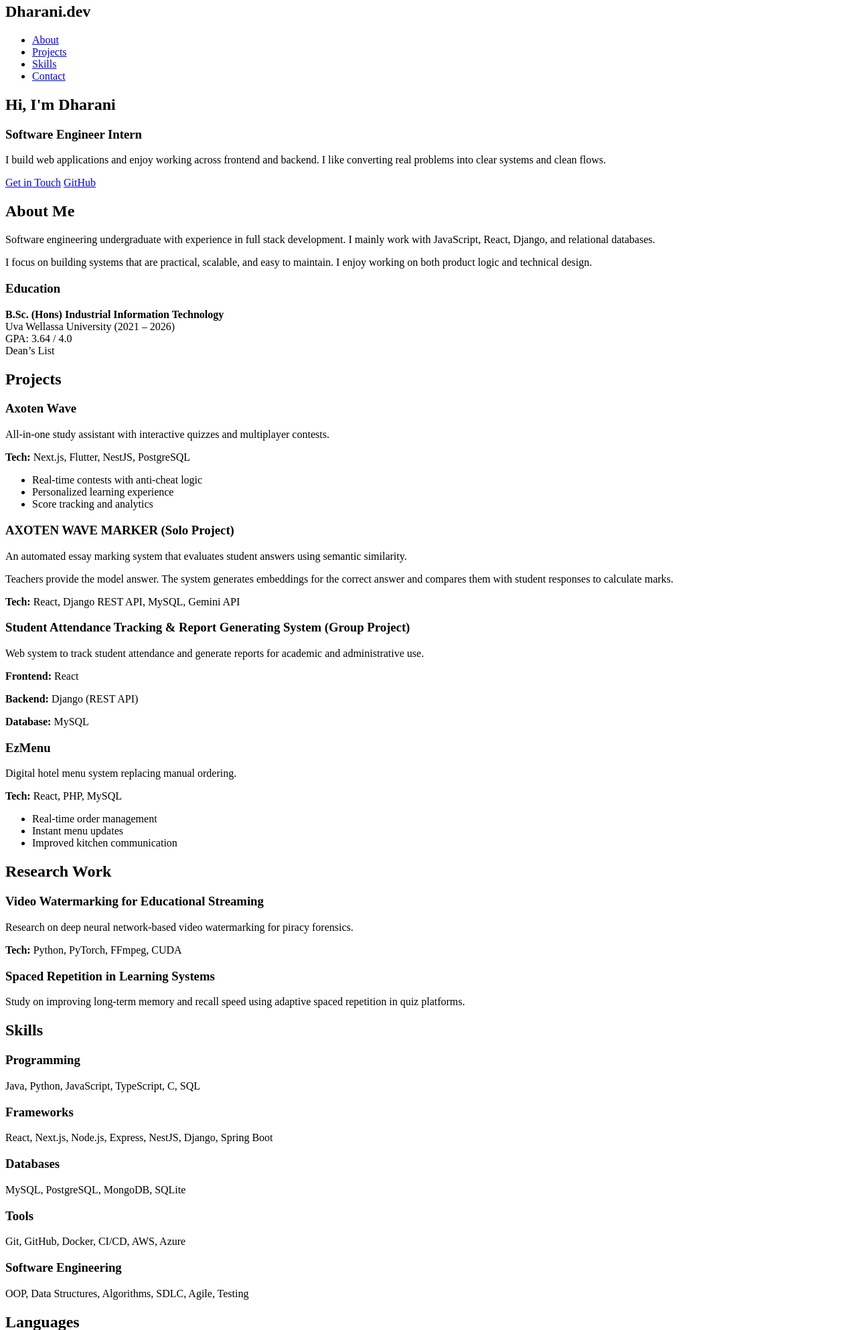
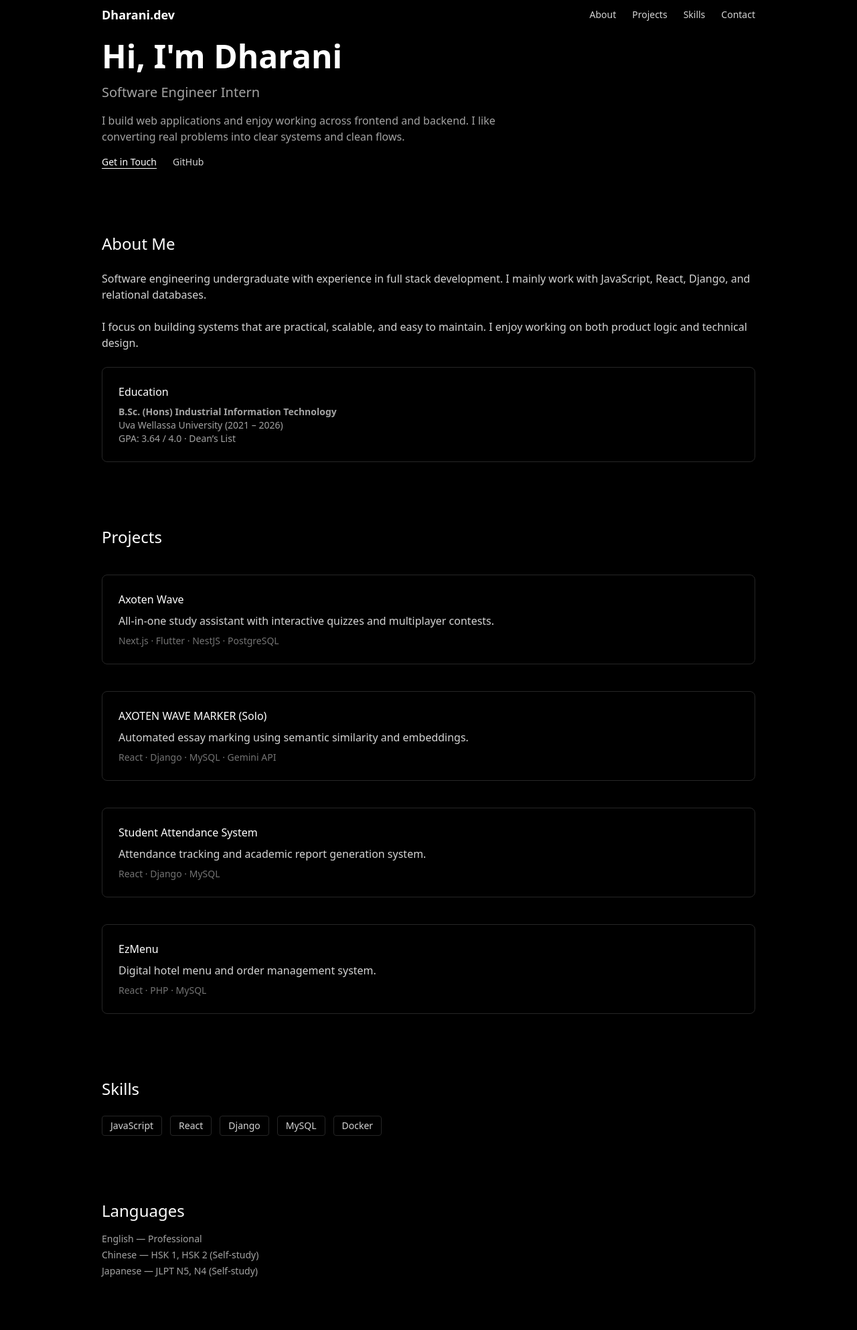
Before and after one commit to dharanisw/dharani-personal-website, a plain HTML site: page index.html in a window 1280 px wide. Shown: the part 16-2002 px from the top of the page at 67% size. Drawn offline with nearby package versions, Linux system fonts and the light colour scheme.

Commit message:
added styles using Tailwind CSS

```diff
--- a/index.html
+++ b/index.html
@@ -3,36 +3,41 @@
 <head>
     <meta charset="UTF-8">
     <meta name="viewport" content="width=device-width, initial-scale=1.0">
+    <script src="https://cdn.tailwindcss.com"></script>
     <title>W. D. Dharani Samudrika</title>
 </head>
-<body>
 
-<!-- Navigation -->
-<nav>
-    <h1>Dharani.dev</h1>
-    <ul>
-        <li><a href="#about">About</a></li>
-        <li><a href="#projects">Projects</a></li>
-        <li><a href="#skills">Skills</a></li>
-        <li><a href="#contact">Contact</a></li>
+<body class="bg-black text-neutral-300 antialiased">
+
+<nav class="max-w-5xl mx-auto px-6 py-6 flex justify-between items-center">
+    <h1 class="text-white font-semibold text-lg">Dharani.dev</h1>
+    <ul class="flex gap-6 text-sm">
+        <li><a href="#about" class="hover:text-white">About</a></li>
+        <li><a href="#projects" class="hover:text-white">Projects</a></li>
+        <li><a href="#skills" class="hover:text-white">Skills</a></li>
+        <li><a href="#contact" class="hover:text-white">Contact</a></li>
     </ul>
 </nav>
 
-<!-- Hero -->
-<section>
-    <h2>Hi, I'm Dharani</h2>
-    <h3>Software Engineer Intern</h3>
-    <p>
+<main class="max-w-5xl mx-auto px-6 space-y-24">
+
+<section class="space-y-4">
+    <h2 class="text-4xl sm:text-5xl font-semibold text-white">
+        Hi, I'm Dharani
+    </h2>
+    <h3 class="text-xl text-neutral-400">Software Engineer Intern</h3>
+    <p class="max-w-2xl text-neutral-400">
         I build web applications and enjoy working across frontend and backend.
         I like converting real problems into clear systems and clean flows.
     </p>
-    <a href="#contact">Get in Touch</a>
-    <a href="https://github.com/dharanisw" target="_blank">GitHub</a>
+    <div class="flex gap-6 text-sm">
+        <a href="#contact" class="text-white underline underline-offset-4">Get in Touch</a>
+        <a href="https://github.com/dharanisw" target="_blank" class="hover:text-white">GitHub</a>
+    </div>
 </section>
 
-<!-- About -->
-<section id="about">
-    <h2>About Me</h2>
+<section id="about" class="space-y-6">
+    <h2 class="text-2xl font-medium text-white">About Me</h2>
     <p>
         Software engineering undergraduate with experience in full stack development.
         I mainly work with JavaScript, React, Django, and relational databases.
@@ -42,158 +47,80 @@
         I enjoy working on both product logic and technical design.
     </p>
 
-    <h3>Education</h3>
-    <p>
-        <strong>B.Sc. (Hons) Industrial Information Technology</strong><br>
-        Uva Wellassa University (2021 – 2026)<br>
-        GPA: 3.64 / 4.0<br>
-        Dean’s List
-    </p>
+    <div class="border border-neutral-800 rounded-lg p-6">
+        <h3 class="text-white font-medium">Education</h3>
+        <p class="mt-2 text-sm text-neutral-400">
+            <strong>B.Sc. (Hons) Industrial Information Technology</strong><br>
+            Uva Wellassa University (2021 – 2026)<br>
+            GPA: 3.64 / 4.0 · Dean’s List
+        </p>
+    </div>
 </section>
 
-<!-- Projects -->
-<section id="projects">
-    <h2>Projects</h2>
+<section id="projects" class="space-y-10">
+    <h2 class="text-2xl font-medium text-white">Projects</h2>
 
-    <article>
-        <h3>Axoten Wave</h3>
+    <article class="border border-neutral-800 rounded-lg p-6 space-y-2">
+        <h3 class="text-white font-medium">Axoten Wave</h3>
         <p>All-in-one study assistant with interactive quizzes and multiplayer contests.</p>
-        <p><strong>Tech:</strong> Next.js, Flutter, NestJS, PostgreSQL</p>
-        <ul>
-            <li>Real-time contests with anti-cheat logic</li>
-            <li>Personalized learning experience</li>
-            <li>Score tracking and analytics</li>
-        </ul>
+        <p class="text-sm text-neutral-500">Next.js · Flutter · NestJS · PostgreSQL</p>
     </article>
 
-    <article>
-        <h3>AXOTEN WAVE MARKER (Solo Project)</h3>
+    <article class="border border-neutral-800 rounded-lg p-6 space-y-2">
+        <h3 class="text-white font-medium">AXOTEN WAVE MARKER (Solo)</h3>
         <p>
-            An automated essay marking system that evaluates student answers
-            using semantic similarity.
+            Automated essay marking using semantic similarity and embeddings.
         </p>
-        <p>
-            Teachers provide the model answer. The system generates embeddings
-            for the correct answer and compares them with student responses
-            to calculate marks.
-        </p>
-        <p><strong>Tech:</strong> React, Django REST API, MySQL, Gemini API</p>
+        <p class="text-sm text-neutral-500">React · Django · MySQL · Gemini API</p>
     </article>
 
-    <article>
-        <h3>Student Attendance Tracking & Report Generating System (Group Project)</h3>
+    <article class="border border-neutral-800 rounded-lg p-6 space-y-2">
+        <h3 class="text-white font-medium">Student Attendance System</h3>
         <p>
-            Web system to track student attendance and generate reports for
-            academic and administrative use.
+            Attendance tracking and academic report generation system.
         </p>
-        <p><strong>Frontend:</strong> React</p>
-        <p><strong>Backend:</strong> Django (REST API)</p>
-        <p><strong>Database:</strong> MySQL</p>
+        <p class="text-sm text-neutral-500">React · Django · MySQL</p>
     </article>
 
-    <article>
-        <h3>EzMenu</h3>
-        <p>
-            Digital hotel menu system replacing manual ordering.
-        </p>
-        <p><strong>Tech:</strong> React, PHP, MySQL</p>
-        <ul>
-            <li>Real-time order management</li>
-            <li>Instant menu updates</li>
-            <li>Improved kitchen communication</li>
-        </ul>
+    <article class="border border-neutral-800 rounded-lg p-6 space-y-2">
+        <h3 class="text-white font-medium">EzMenu</h3>
+        <p>Digital hotel menu and order management system.</p>
+        <p class="text-sm text-neutral-500">React · PHP · MySQL</p>
     </article>
 </section>
 
-<!-- Research -->
-<section>
-    <h2>Research Work</h2>
+<section id="skills" class="space-y-6">
+    <h2 class="text-2xl font-medium text-white">Skills</h2>
 
-    <article>
-        <h3>Video Watermarking for Educational Streaming</h3>
-        <p>
-            Research on deep neural network-based video watermarking
-            for piracy forensics.
-        </p>
-        <p><strong>Tech:</strong> Python, PyTorch, FFmpeg, CUDA</p>
-    </article>
-
-    <article>
-        <h3>Spaced Repetition in Learning Systems</h3>
-        <p>
-            Study on improving long-term memory and recall speed
-            using adaptive spaced repetition in quiz platforms.
-        </p>
-    </article>
+    <div class="flex flex-wrap gap-3 text-sm">
+        <span class="border border-neutral-800 px-3 py-1 rounded">JavaScript</span>
+        <span class="border border-neutral-800 px-3 py-1 rounded">React</span>
+        <span class="border border-neutral-800 px-3 py-1 rounded">Django</span>
+        <span class="border border-neutral-800 px-3 py-1 rounded">MySQL</span>
+        <span class="border border-neutral-800 px-3 py-1 rounded">Docker</span>
+    </div>
 </section>
 
-<!-- Skills -->
-<section id="skills">
-    <h2>Skills</h2>
-
-    <h3>Programming</h3>
-    <p>Java, Python, JavaScript, TypeScript, C, SQL</p>
-
-    <h3>Frameworks</h3>
-    <p>React, Next.js, Node.js, Express, NestJS, Django, Spring Boot</p>
-
-    <h3>Databases</h3>
-    <p>MySQL, PostgreSQL, MongoDB, SQLite</p>
-
-    <h3>Tools</h3>
-    <p>Git, GitHub, Docker, CI/CD, AWS, Azure</p>
-
-    <h3>Software Engineering</h3>
-    <p>OOP, Data Structures, Algorithms, SDLC, Agile, Testing</p>
-</section>
-
-<!-- Languages -->
-<section>
-    <h2>Languages</h2>
-    <ul>
-        <li>English – Professional working proficiency</li>
-        <li>Chinese – HSK 1, HSK 2 (Self-study)</li>
-        <li>Japanese – JLPT N5, JLPT N4 (Self-study)</li>
+<section class="space-y-4">
+    <h2 class="text-2xl font-medium text-white">Languages</h2>
+    <ul class="text-sm text-neutral-400 space-y-1">
+        <li>English — Professional</li>
+        <li>Chinese — HSK 1, HSK 2 (Self-study)</li>
+        <li>Japanese — JLPT N5, N4 (Self-study)</li>
     </ul>
 </section>
 
-<!-- Certifications -->
-<section>
-    <h2>Certifications</h2>
-    <ul>
-        <li>GitHub Foundations</li>
-        <li>Docker Foundations</li>
-        <li>Microsoft Azure AZ-900 – In Progress (January)</li>
-    </ul>
+<section id="contact" class="space-y-4">
+    <h2 class="text-2xl font-medium text-white">Contact</h2>
+    <p>Email: <a class="underline" href="mailto:dharani.withanachchi@gmail.com">dharani.withanachchi@gmail.com</a></p>
+    <p>LinkedIn: <a class="underline" href="https://linkedin.com/in/dharanisw">linkedin.com/in/dharanisw</a></p>
+    <p>GitHub: <a class="underline" href="https://github.com/dharanisw">github.com/dharanisw</a></p>
 </section>
 
-<!-- Leadership -->
-<section>
-    <h2>Leadership & Volunteering</h2>
-
-    <p>
-        <strong>Web Admin</strong><br>
-        IEEE Robotics and Automation Society – UWU
-    </p>
-
-    <p>
-        <strong>Webmaster</strong><br>
-        MS Club – UWU
-    </p>
-</section>
-
-<!-- Contact -->
-<section id="contact">
-    <h2>Contact</h2>
-    <p>Email: <a href="mailto:dharani.withanachchi@gmail.com">dharani.withanachchi@gmail.com</a></p>
-    <p>LinkedIn: <a href="https://linkedin.com/in/dharanisw" target="_blank">linkedin.com/in/dharanisw</a></p>
-    <p>GitHub: <a href="https://github.com/dharanisw" target="_blank">github.com/dharanisw</a></p>
-</section>
-
-<!-- Footer -->
-<footer>
-    <p>© 2025 W. D. Dharani Samudrika</p>
+<footer class="border-t border-neutral-900 py-8 text-sm text-neutral-500">
+    © 2025 W. D. Dharani Samudrika
 </footer>
 
+</main>
 </body>
 </html>
```
